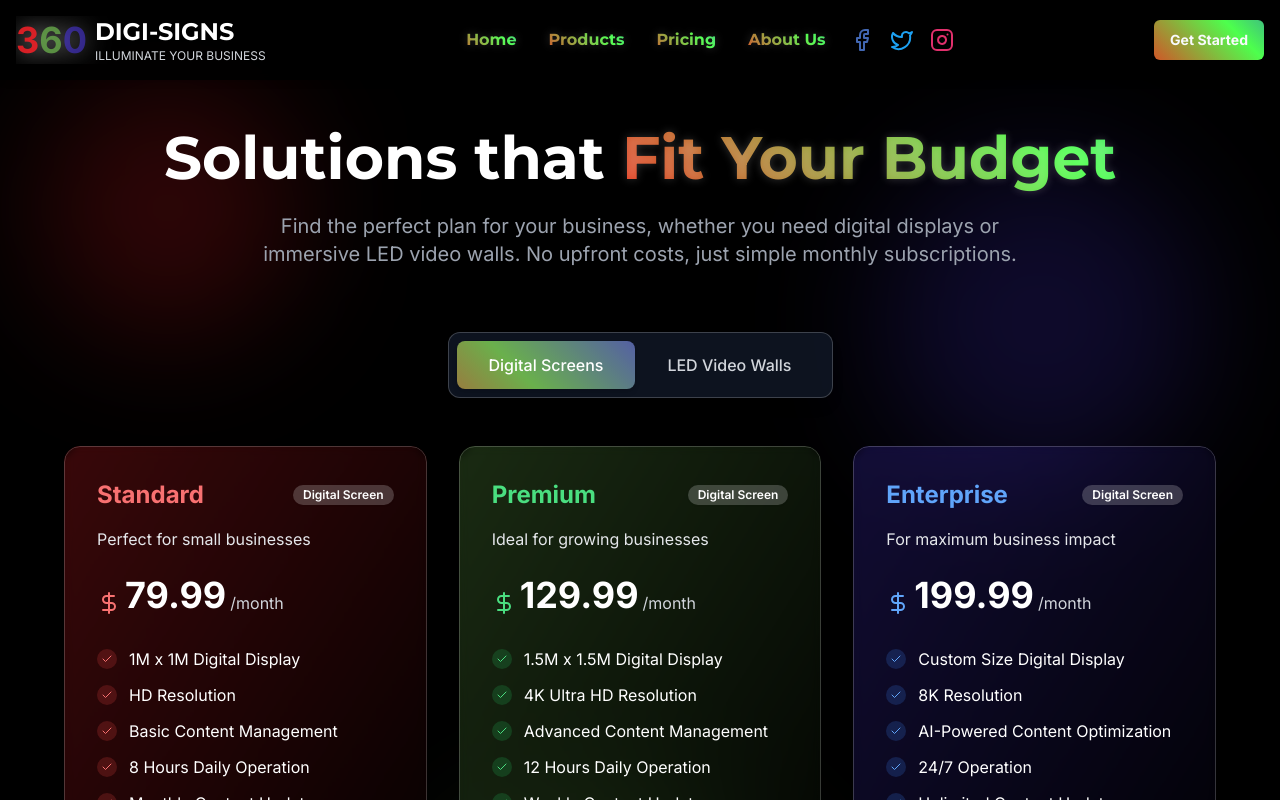
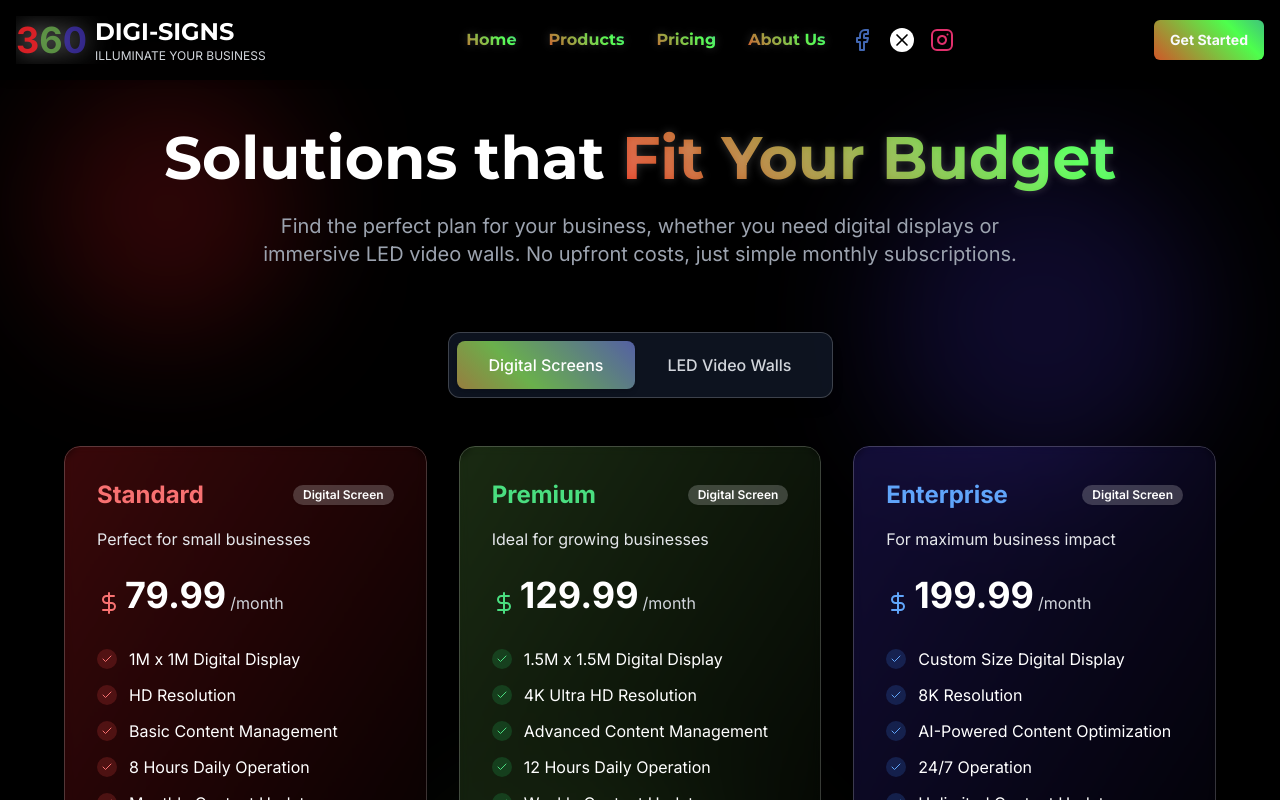
Before and after one commit to Admin360DigiSigns/glow-screen-subscription-hub, a React (Vite) app: page /pricing in a window 1280 px wide. Shown: the top 800 px of the page. Built offline with nearby package versions, Linux system fonts and the light colour scheme.

Commit message:
Rename Twitter to X
Update Twitter references to X.

```diff
--- a/src/components/Navbar.tsx
+++ b/src/components/Navbar.tsx
@@ -1,6 +1,6 @@
 
 import { useState } from "react";
-import { Menu, X, Facebook, Twitter, Instagram } from "lucide-react";
+import { Menu, X, Facebook, Instagram } from "lucide-react";
 import { Button } from "@/components/ui/button";
 import { Link } from "react-router-dom";
 import { Dialog, DialogTrigger, DialogContent } from "@/components/ui/dialog";
@@ -43,7 +43,7 @@ const Navbar = () => {
                     <Facebook size={24} className="text-[#4267B2]" />
                   </a>
                   <a href="https://twitter.com" target="_blank" rel="noopener noreferrer" className="social-icon hover:scale-110 transition-transform">
-                    <Twitter size={24} className="text-[#1DA1F2]" />
+                    <X size={24} className="text-black bg-white rounded-full p-0.5" />
                   </a>
                   <a href="https://instagram.com" target="_blank" rel="noopener noreferrer" className="social-icon hover:scale-110 transition-transform">
                     <Instagram size={24} className="text-[#E1306C]" />
@@ -93,7 +93,7 @@ const Navbar = () => {
               <Facebook size={26} className="text-[#4267B2]" />
             </a>
             <a href="https://twitter.com" target="_blank" rel="noopener noreferrer" className="social-icon-mobile">
-              <Twitter size={26} className="text-[#1DA1F2]" />
+              <X size={26} className="text-black bg-white rounded-full p-0.5" />
             </a>
             <a href="https://instagram.com" target="_blank" rel="noopener noreferrer" className="social-icon-mobile">
               <Instagram size={26} className="text-[#E1306C]" />
```
